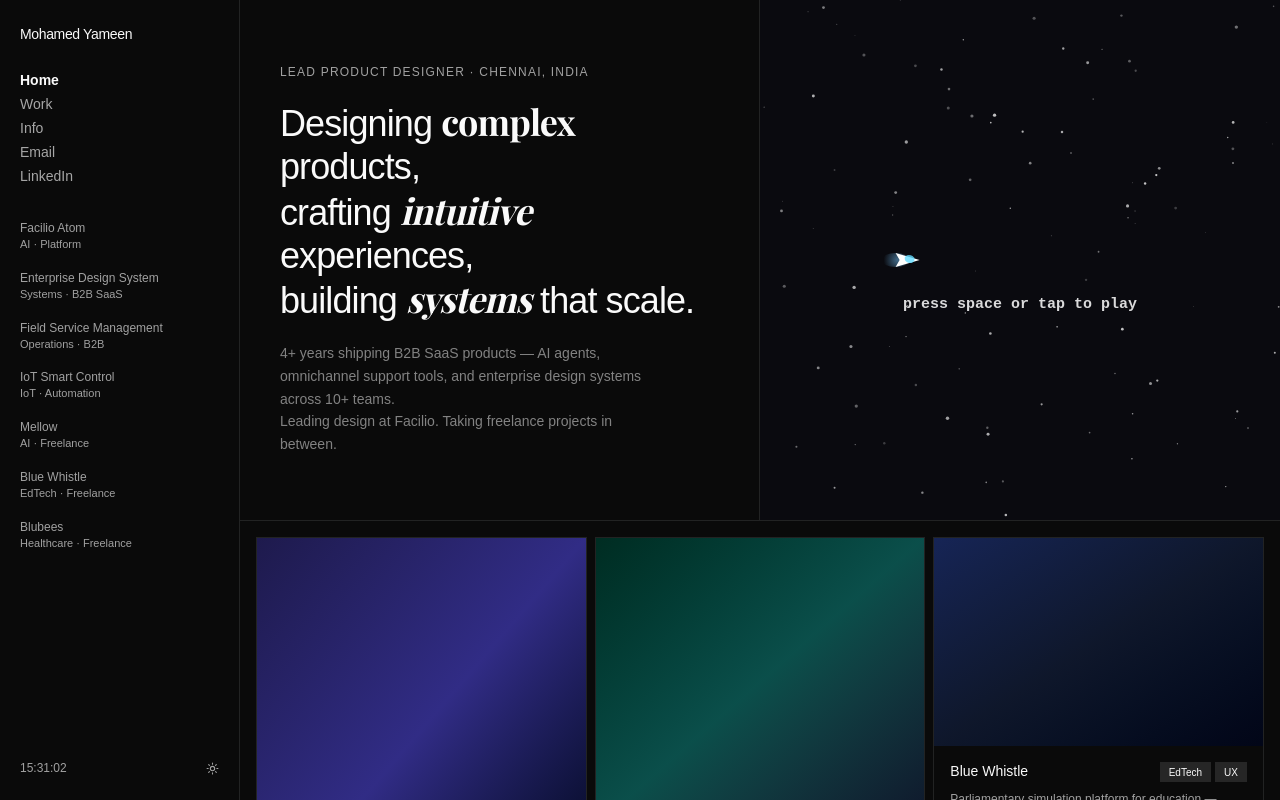
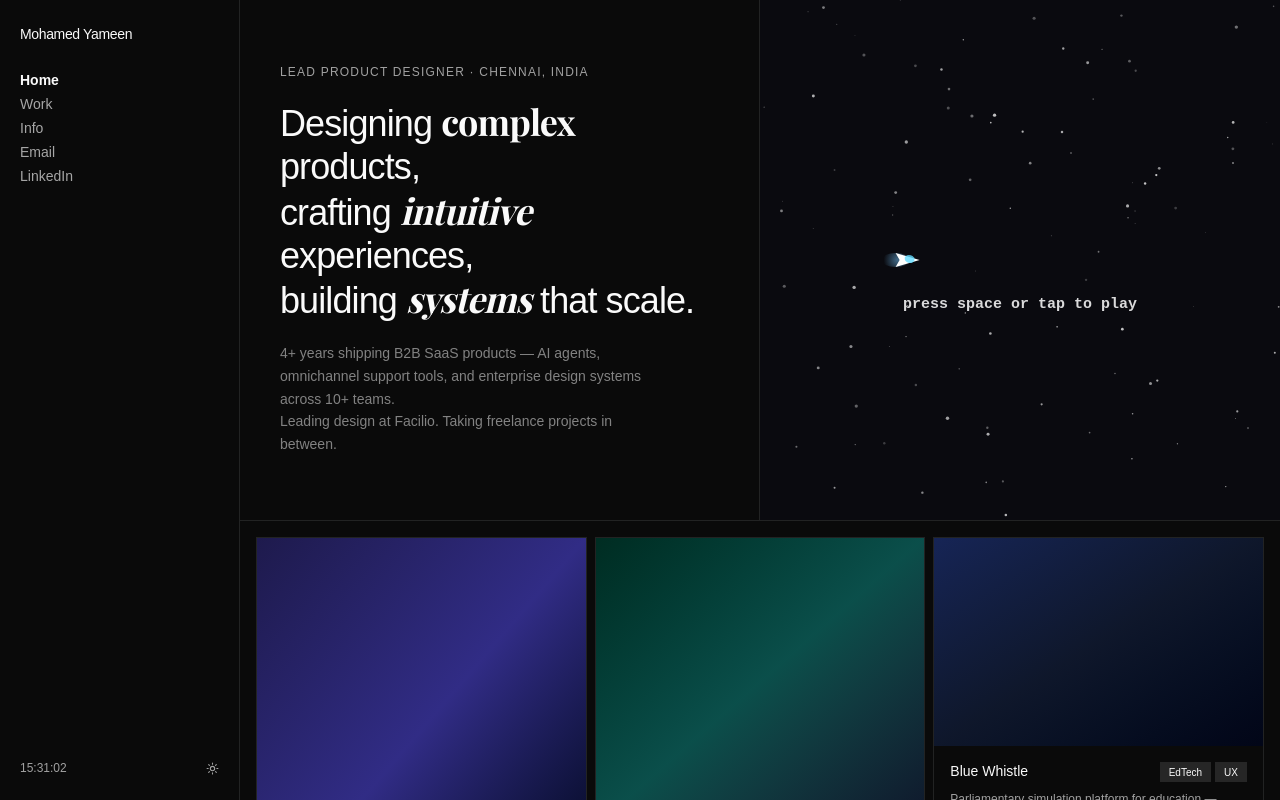
Before and after one commit to mohamedyameen/yameen-portfolio, a Next.js app: page / in a window 1280 px wide. Shown: the top 800 px of the page. Built offline with nearby package versions, Linux system fonts and the light colour scheme; a web font is replaced by a local one.

Commit message:
removed projects from the side bar

```diff
--- a/components/layout/Sidebar.tsx
+++ b/components/layout/Sidebar.tsx
@@ -6,7 +6,6 @@ import { cn } from '@/lib/utils'
 import { Menu, X } from 'lucide-react'
 import LiveClock from './LiveClock'
 import ThemeToggle from './ThemeToggle'
-import { projects } from '@/content/projects'
 
 const navLinks = [
   { href: '/',      label: 'Home',     external: false },
@@ -50,32 +49,6 @@ function SidebarContent({ pathname, onClose }: { pathname: string; onClose?: ()
         })}
       </nav>
 
-      <div className="flex flex-col gap-0.5 overflow-y-auto overflow-x-hidden">
-        {projects.map(({ slug, name, category }) => {
-          const active = pathname === `/works/${slug}`
-          return (
-            <Link
-              key={slug}
-              href={`/works/${slug}`}
-              onClick={onClose}
-              className={cn(
-                'group flex flex-col gap-0.5 rounded-sm px-2 py-2 -mx-2 transition-colors',
-                active ? 'bg-secondary' : 'hover:bg-secondary/50'
-              )}
-            >
-              <span className={cn(
-                'text-xs font-medium transition-colors',
-                active ? 'text-foreground' : 'text-muted-foreground group-hover:text-foreground'
-              )}>
-                {name}
-              </span>
-              <span className="text-[11px] text-muted-foreground leading-tight">
-                {category}
-              </span>
-            </Link>
-          )
-        })}
-      </div>
     </div>
   )
 }
```
